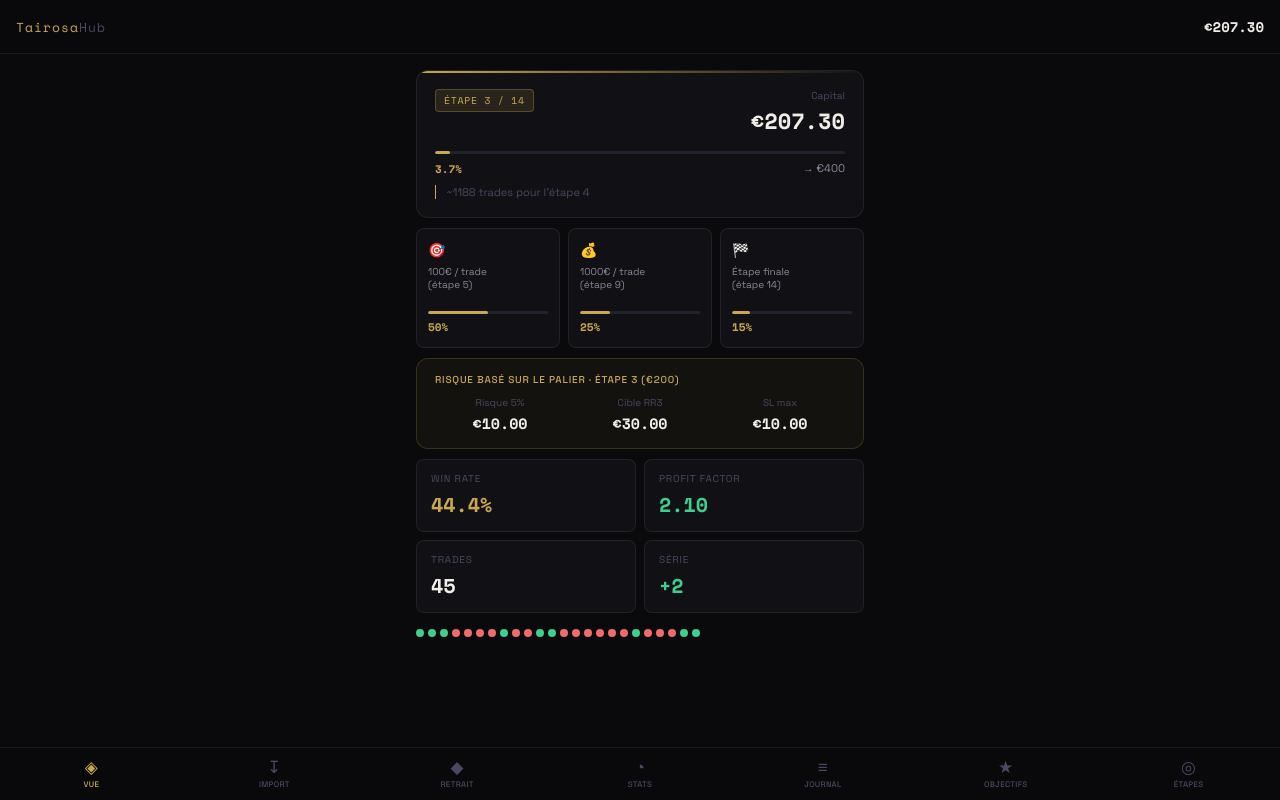
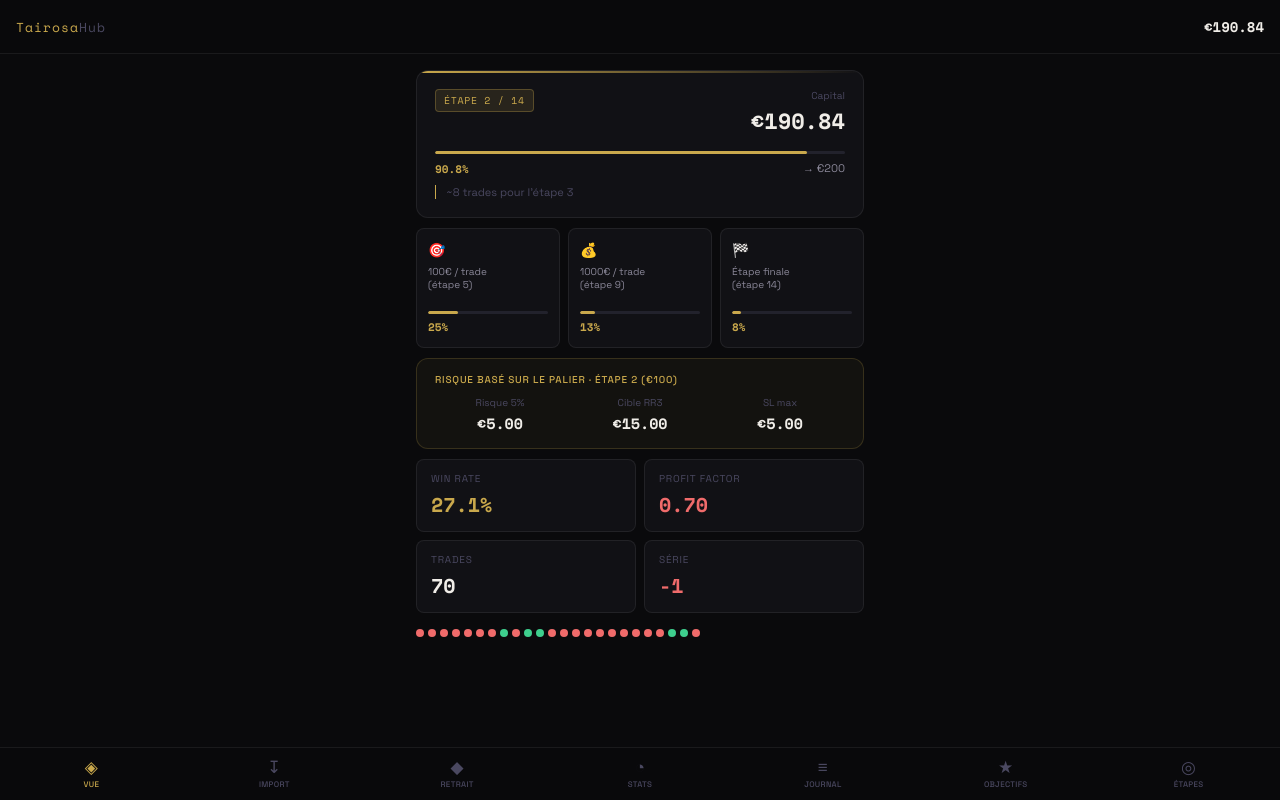
Before and after one commit to TairosaHub/trading-tracker, a plain HTML site: page index.html in a window 1280 px wide. Drawn offline with nearby package versions, Linux system fonts and the light colour scheme.

Commit message:
index.html

```diff
--- a/index.html
+++ b/index.html
@@ -212,6 +212,7 @@
 const GOALS=[
   {id:'piano',    emoji:'🎹', name:'Piano numérique (1ère mensualité)', target:51.25,  note:'Payable en 4× · ~51,25€/mois', monthly:true},
   {id:'style',    emoji:'👕', name:'Vêtements, parfum, style',          target:200,    note:'Renouveler la garde-robe d\'un coup'},
+  {id:'locvoit',  emoji:'🚙', name:'Location voiture (plusieurs jours)', target:600,    note:'Louer une voiture sur quelques jours'},
   {id:'budapest', emoji:'✈️', name:'Voyage à Budapest',                 target:1000,   note:'Vol + séjour'},
   {id:'logement', emoji:'🏠', name:'Logement (emménagement)',           target:1800,   note:'Lille/Roubaix · loyer ~550€ + dépôt + avance + installation'},
   {id:'voiture',  emoji:'🚗', name:'Voiture (Leboncoin)',               target:2000,   note:'Occasion'},
@@ -221,53 +222,78 @@
 /* ═══ INIT — trades réels (avec Position ID pour dédup) ═══ */
 function getDefaultState(){
   const trades=[
-    {id:'p:XAUUSD.I:75305467',result:'loss',pnl:-5.86,pair:'XAUUSD',note:'',date:1781538340000,hUTC:15},
-    {id:'p:NAS100:75305304',result:'win',pnl:10.16,pair:'NAS100',note:'',date:1781539709000,hUTC:16},
-    {id:'p:JP225:75375402',result:'loss',pnl:-2.93,pair:'JP225',note:'',date:1781574013000,hUTC:1},
-    {id:'p:JP225:75375000',result:'win',pnl:0.54,pair:'JP225',note:'',date:1781574591000,hUTC:1},
-    {id:'p:JP225:75374986',result:'win',pnl:0.14,pair:'JP225',note:'',date:1781574595000,hUTC:1},
-    {id:'p:JP225:75374968',result:'win',pnl:0.29,pair:'JP225',note:'',date:1781574602000,hUTC:1},
-    {id:'p:JP225:75376302',result:'win',pnl:2.91,pair:'JP225',note:'',date:1781574817000,hUTC:1},
-    {id:'p:JP225:75376705',result:'win',pnl:1.29,pair:'JP225',note:'',date:1781575228000,hUTC:2},
-    {id:'p:JP225:75376741',result:'win',pnl:1.94,pair:'JP225',note:'',date:1781575285000,hUTC:2},
-    {id:'p:XAUUSD.I:75377309',result:'loss',pnl:-2.81,pair:'XAUUSD',note:'',date:1781575451000,hUTC:2},
-    {id:'p:JP225:75377461',result:'loss',pnl:-2.59,pair:'JP225',note:'',date:1781575569000,hUTC:2},
-    {id:'p:JP225:75377542',result:'loss',pnl:-2.86,pair:'JP225',note:'',date:1781575662000,hUTC:2},
-    {id:'p:GER40:75410239',result:'win',pnl:31.22,pair:'GER40',note:'',date:1781603924000,hUTC:9},
-    {id:'p:XAUUSD.I:75445069',result:'loss',pnl:-3.33,pair:'XAUUSD',note:'',date:1781622716000,hUTC:15},
-    {id:'p:DJ30:75451147',result:'loss',pnl:-2.64,pair:'DJ30',note:'',date:1781625959000,hUTC:16},
-    {id:'p:BTCUSD:75451404',result:'win',pnl:11.64,pair:'BTCUSD',note:'',date:1781625988000,hUTC:16},
-    {id:'p:USWTI:75451411',result:'win',pnl:10.18,pair:'USWTI',note:'',date:1781627827000,hUTC:16},
-    {id:'p:USWTI:75479946',result:'loss',pnl:-4.31,pair:'USWTI',note:'un trade pris a cause de l\'adrealine',date:1781642648000,hUTC:20},
-    {id:'p:USWTI:75480513',result:'loss',pnl:-2.11,pair:'USWTI',note:'pour ratraper le trade precedant',date:1781643262000,hUTC:20},
-    {id:'p:JP225:75519054',result:'loss',pnl:-12.13,pair:'JP225',note:'',date:1781664183000,hUTC:2},
-    {id:'p:JP225:75519298',result:'win',pnl:8.67,pair:'JP225',note:'',date:1781673481000,hUTC:5},
-    {id:'p:JP225:75518789',result:'win',pnl:7.93,pair:'JP225',note:'',date:1781673485000,hUTC:5},
-    {id:'p:GER40:75527910',result:'win',pnl:25.22,pair:'GER40',note:'',date:1781689273000,hUTC:9},
-    {id:'p:XAUUSD.I:75543864',result:'win',pnl:1.38,pair:'XAUUSD',note:'',date:1781690910000,hUTC:10},
-    {id:'p:XAUUSD.I:75545333',result:'loss',pnl:-5.22,pair:'XAUUSD',note:'',date:1781691894000,hUTC:10},
-    {id:'p:NAS100:75573944',result:'loss',pnl:-5.72,pair:'NAS100',note:'',date:1781711376000,hUTC:15},
-    {id:'p:XAUUSD.I:75573542',result:'loss',pnl:-4.14,pair:'XAUUSD',note:'',date:1781711424000,hUTC:15},
-    {id:'p:USWTI:75573566',result:'loss',pnl:-6.92,pair:'USWTI',note:'',date:1781711517000,hUTC:15},
-    {id:'p:DJ30:75573216',result:'win',pnl:10.05,pair:'DJ30',note:'',date:1781713010000,hUTC:16},
-    {id:'p:XAUUSD.I:75609081',result:'loss',pnl:-5.47,pair:'XAUUSD',note:'',date:1781727973000,hUTC:20},
-    {id:'p:BTCUSD:75608673',result:'loss',pnl:-0.26,pair:'BTCUSD',note:'',date:1781728109000,hUTC:20},
-    {id:'p:XAUUSD.I:75609895',result:'win',pnl:0.13,pair:'XAUUSD',note:'',date:1781728278000,hUTC:20},
-    {id:'p:XAUUSD.I:75610068',result:'win',pnl:4.1,pair:'XAUUSD',note:'',date:1781728332000,hUTC:20},
-    {id:'p:XAUUSD.I:75611614',result:'loss',pnl:-3.98,pair:'XAUUSD',note:'',date:1781728630000,hUTC:20},
-    {id:'p:XAUUSD.I:75611784',result:'loss',pnl:-7.38,pair:'XAUUSD',note:'',date:1781728731000,hUTC:20},
-    {id:'p:XAUUSD.I:75629775',result:'loss',pnl:-4.2,pair:'XAUUSD',note:'',date:1781735688000,hUTC:22},
-    {id:'p:JP225:75662256',result:'loss',pnl:-0.05,pair:'JP225',note:'',date:1781745878000,hUTC:1},
-    {id:'p:JP225:75662266',result:'loss',pnl:-0.1,pair:'JP225',note:'',date:1781745880000,hUTC:1},
-    {id:'p:JP225:75662793',result:'loss',pnl:-0.48,pair:'JP225',note:'',date:1781746131000,hUTC:1},
     {id:'p:JP225:75664882',result:'win',pnl:40.4,pair:'JP225',note:'',date:1781767528000,hUTC:7},
     {id:'p:GER40:75698772',result:'loss',pnl:-11.17,pair:'GER40',note:'',date:1781774221000,hUTC:9},
     {id:'p:XAUUSD.I:75704319',result:'loss',pnl:-0.12,pair:'XAUUSD',note:'',date:1781777978000,hUTC:10},
     {id:'p:XAUUSD.I:75704409',result:'loss',pnl:-0.58,pair:'XAUUSD',note:'',date:1781778038000,hUTC:10},
     {id:'p:XAUUSD.I:75704829',result:'win',pnl:7.89,pair:'XAUUSD',note:'',date:1781779596000,hUTC:10},
     {id:'p:XAUUSD.I:75707469',result:'win',pnl:28.58,pair:'XAUUSD',note:'',date:1781780461000,hUTC:11},
+    {id:'p:JP225:75835737',result:'loss',pnl:-0.35,pair:'JP225',note:'',date:1781833938000,hUTC:1},
+    {id:'p:XAUUSD.I:75790015',result:'win',pnl:65.65,pair:'XAUUSD',note:'',date:1781850526000,hUTC:6},
+    {id:'p:XAUUSD.I:75861958',result:'loss',pnl:-0.51,pair:'XAUUSD',note:'',date:1781851410000,hUTC:6},
+    {id:'p:XAUUSD.I:75861982',result:'loss',pnl:-0.14,pair:'XAUUSD',note:'',date:1781851446000,hUTC:6},
+    {id:'p:XAUUSD.I:75862124',result:'loss',pnl:-0.36,pair:'XAUUSD',note:'',date:1781853178000,hUTC:7},
+    {id:'p:XAUUSD.I:75861802',result:'win',pnl:6.08,pair:'XAUUSD',note:'',date:1781854043000,hUTC:7},
+    {id:'p:XAUUSD.I:75867456',result:'loss',pnl:-1.68,pair:'XAUUSD',note:'',date:1781854450000,hUTC:7},
+    {id:'p:XAUUSD.I:75867270',result:'loss',pnl:-0.23,pair:'XAUUSD',note:'',date:1781854452000,hUTC:7},
+    {id:'p:XAUUSD.I:75869073',result:'loss',pnl:-1.24,pair:'XAUUSD',note:'',date:1781855583000,hUTC:7},
+    {id:'p:XAUUSD.I:75868888',result:'win',pnl:4.45,pair:'XAUUSD',note:'',date:1781855644000,hUTC:7},
+    {id:'p:XAUUSD.I:75869629',result:'loss',pnl:-15.19,pair:'XAUUSD',note:'',date:1781855736000,hUTC:7},
+    {id:'p:XAUUSD.I:75869691',result:'loss',pnl:-18.47,pair:'XAUUSD',note:'',date:1781855737000,hUTC:7},
+    {id:'p:XAUUSD.I:75869909',result:'win',pnl:40.76,pair:'XAUUSD',note:'',date:1781855886000,hUTC:7},
+    {id:'p:XAUUSD.I:75870265',result:'win',pnl:0.17,pair:'XAUUSD',note:'',date:1781855956000,hUTC:7},
+    {id:'p:XAUUSD.I:75870353',result:'win',pnl:0.17,pair:'XAUUSD',note:'',date:1781856000000,hUTC:8},
+    {id:'p:XAUUSD.I:75870669',result:'loss',pnl:-11.29,pair:'XAUUSD',note:'',date:1781856247000,hUTC:8},
+    {id:'p:XAUUSD.I:75870859',result:'loss',pnl:-0.89,pair:'XAUUSD',note:'',date:1781856457000,hUTC:8},
+    {id:'p:XAUUSD.I:75871335',result:'loss',pnl:-76.32,pair:'XAUUSD',note:'',date:1781856593000,hUTC:8},
+    {id:'p:XAUUSD.I:75871481',result:'loss',pnl:-7.01,pair:'XAUUSD',note:'',date:1781856625000,hUTC:8},
+    {id:'p:XAUUSD.I:75871685',result:'win',pnl:0.64,pair:'XAUUSD',note:'',date:1781856678000,hUTC:8},
+    {id:'p:XAUUSD.I:75872403',result:'loss',pnl:-49.65,pair:'XAUUSD',note:'',date:1781856942000,hUTC:8},
+    {id:'p:XAUUSD.I:75873196',result:'loss',pnl:-0.23,pair:'XAUUSD',note:'',date:1781857492000,hUTC:8},
+    {id:'p:XAUUSD.I:75873834',result:'win',pnl:28.16,pair:'XAUUSD',note:'',date:1781858044000,hUTC:8},
+    {id:'p:XAUUSD.I:75874730',result:'win',pnl:1.92,pair:'XAUUSD',note:'',date:1781858233000,hUTC:8},
+    {id:'p:XAUUSD.I:75877135',result:'loss',pnl:-2.37,pair:'XAUUSD',note:'',date:1781859477000,hUTC:8},
+    {id:'p:XAUUSD.I:75877589',result:'win',pnl:2.44,pair:'XAUUSD',note:'',date:1781859673000,hUTC:9},
+    {id:'p:XAUUSD.I:75878034',result:'loss',pnl:-12.6,pair:'XAUUSD',note:'',date:1781859727000,hUTC:9},
+    {id:'p:XAUUSD.I:75878426',result:'loss',pnl:-0.27,pair:'XAUUSD',note:'',date:1781859841000,hUTC:9},
+    {id:'p:XAUUSD.I:75879510',result:'loss',pnl:-4.46,pair:'XAUUSD',note:'',date:1781860125000,hUTC:9},
+    {id:'p:XAUUSD.I:75879773',result:'win',pnl:0.46,pair:'XAUUSD',note:'',date:1781860260000,hUTC:9},
+    {id:'p:XAUUSD.I:75880228',result:'loss',pnl:-1.15,pair:'XAUUSD',note:'',date:1781860401000,hUTC:9},
+    {id:'p:GER40:75880542',result:'loss',pnl:-14.12,pair:'GER40',note:'',date:1781860638000,hUTC:9},
+    {id:'p:XAUUSD.I:75884369',result:'loss',pnl:-11.01,pair:'XAUUSD',note:'',date:1781863435000,hUTC:10},
+    {id:'p:XAUUSD.I:75890679',result:'loss',pnl:-0.94,pair:'XAUUSD',note:'',date:1781866089000,hUTC:10},
+    {id:'p:XAUUSD.I:75891642',result:'loss',pnl:-0.49,pair:'XAUUSD',note:'',date:1781866514000,hUTC:10},
+    {id:'p:XAUUSD.I:75892050',result:'loss',pnl:-0.49,pair:'XAUUSD',note:'',date:1781866783000,hUTC:10},
+    {id:'p:XAUUSD.I:75892779',result:'loss',pnl:-4.72,pair:'XAUUSD',note:'',date:1781867027000,hUTC:11},
+    {id:'p:XAUUSD.I:75892862',result:'loss',pnl:-0.49,pair:'XAUUSD',note:'',date:1781867061000,hUTC:11},
+    {id:'p:XAUUSD.I:75892942',result:'loss',pnl:-2.32,pair:'XAUUSD',note:'',date:1781867109000,hUTC:11},
+    {id:'p:XAUUSD.I:75893023',result:'loss',pnl:-0.36,pair:'XAUUSD',note:'',date:1781867164000,hUTC:11},
+    {id:'p:XAUUSD.I:75893370',result:'loss',pnl:-0.88,pair:'XAUUSD',note:'',date:1781867220000,hUTC:11},
+    {id:'p:XAUUSD.I:75893508',result:'loss',pnl:-0.23,pair:'XAUUSD',note:'',date:1781867244000,hUTC:11},
+    {id:'p:XAUUSD.I:75893586',result:'loss',pnl:-2.5,pair:'XAUUSD',note:'',date:1781867422000,hUTC:11},
+    {id:'p:XAUUSD.I:75894120',result:'loss',pnl:-0.12,pair:'XAUUSD',note:'',date:1781867694000,hUTC:11},
+    {id:'p:XAUUSD.I:75893916',result:'loss',pnl:-0.55,pair:'XAUUSD',note:'',date:1781867719000,hUTC:11},
+    {id:'p:XAUUSD.I:75893793',result:'loss',pnl:-0.91,pair:'XAUUSD',note:'',date:1781867721000,hUTC:11},
+    {id:'p:XAUUSD.I:75893763',result:'loss',pnl:-1.15,pair:'XAUUSD',note:'',date:1781867727000,hUTC:11},
+    {id:'p:XAUUSD.I:75895761',result:'win',pnl:0.64,pair:'XAUUSD',note:'',date:1781868614000,hUTC:11},
+    {id:'p:XAUUSD.I:75895808',result:'loss',pnl:-0.09,pair:'XAUUSD',note:'',date:1781868638000,hUTC:11},
+    {id:'p:XAUUSD.I:75895842',result:'win',pnl:1.45,pair:'XAUUSD',note:'',date:1781868695000,hUTC:11},
+    {id:'p:XAUUSD.I:75895988',result:'win',pnl:2.87,pair:'XAUUSD',note:'',date:1781868775000,hUTC:11},
+    {id:'p:XAUUSD.I:75896125',result:'loss',pnl:-0.36,pair:'XAUUSD',note:'',date:1781868841000,hUTC:11},
+    {id:'p:XAUUSD.I:75896244',result:'loss',pnl:-0.31,pair:'XAUUSD',note:'',date:1781868955000,hUTC:11},
+    {id:'p:XAUUSD.I:75896358',result:'loss',pnl:-1.32,pair:'XAUUSD',note:'',date:1781869002000,hUTC:11},
+    {id:'p:XAUUSD.I:75896455',result:'loss',pnl:-4.02,pair:'XAUUSD',note:'',date:1781869189000,hUTC:11},
+    {id:'p:XAUUSD.I:75896609',result:'loss',pnl:-0.93,pair:'XAUUSD',note:'',date:1781869297000,hUTC:11},
+    {id:'p:XAUUSD.I:75896724',result:'loss',pnl:-0.36,pair:'XAUUSD',note:'',date:1781869522000,hUTC:11},
+    {id:'p:XAUUSD.I:75896863',result:'loss',pnl:-2.28,pair:'XAUUSD',note:'',date:1781869576000,hUTC:11},
+    {id:'p:XAUUSD.I:75896893',result:'loss',pnl:-12.05,pair:'XAUUSD',note:'',date:1781869768000,hUTC:11},
+    {id:'p:USWTI:75897505',result:'loss',pnl:-7.33,pair:'USWTI',note:'',date:1781870336000,hUTC:11},
+    {id:'p:USWTI:75897651',result:'loss',pnl:-44.29,pair:'USWTI',note:'',date:1781881257000,hUTC:15},
+    {id:'p:BTCUSD:75972343',result:'win',pnl:1.85,pair:'BTCUSD',note:'',date:1781927038000,hUTC:3},
+    {id:'p:BTCUSD:75975823',result:'win',pnl:2.16,pair:'BTCUSD',note:'',date:1781953342000,hUTC:11},
+    {id:'p:BTCUSD:76009383',result:'loss',pnl:-5.74,pair:'BTCUSD',note:'',date:1782038059000,hUTC:10},
   ];
-  return {trades, withdrawals:[], deposits:[{amount:50,note:'Dépôt initial',date:1781481600000}, {amount:50,note:'16/06/2026 (Acompte Salaire)',date:1781638165242}], start:1781481600000};
+  return {trades, withdrawals:[], deposits:[{amount:50,note:'Dépôt initial',date:1781481600000}, {amount:50,note:'Acompte salaire (16/06)',date:1781638165242}, {amount:186.72,note:'Ajout perso (30/06)',date:1782000000000}, {amount:4.02,note:'Ajustement transferts internes',date:1782000001000}], start:1781481600000};
 }
 function getState(){const s=ld('th_fp_v4',null);return s||getDefaultState();}
 function saveState(s){sv('th_fp_v4',s);}
@@ -445,19 +471,24 @@
   const totalWd=(s.withdrawals||[]).reduce((a,w)=>a+w.amount,0);
   const netProfit=cap-totalDep+totalWd;
   let status,title,amount=null,desc;
-  if(si+1<CFG.withdrawFromStep){
-    status='Phase de construction';title='Pas encore le moment';
-    desc=`Tu es à l'étape ${si+1}. Avant l'étape ${CFG.withdrawFromStep} (capital ${fmt(STEPS[CFG.withdrawFromStep-1],0)}), les montants sont petits — retirer ralentirait beaucoup ta croissance. On laisse composer. Premier retrait possible à l'étape ${CFG.withdrawFromStep}.`;
+  if(netProfit<=0){
+    status='Rien à retirer pour l\'instant';title='Pas encore de profit';
+    desc=`Ton trading n'a pas encore généré de gain (profit actuel : ${netProfit>=0?'+':''}${netProfit.toFixed(2)}€). Retirer maintenant reviendrait à reprendre l'argent que tu as toi-même déposé — ça n'a aucun intérêt. Le but est de retirer les <b>gains</b> du trading, jamais ton capital de départ. Reviens ici quand ton trading sera en profit.`;
+  }else if(si+1<CFG.withdrawFromStep){
+    status='Phase de construction';title='Laisse composer';
+    desc=`Tu as ${fmt(netProfit)} de profit, bien joué. Mais avant l'étape ${CFG.withdrawFromStep} (capital ${fmt(STEPS[CFG.withdrawFromStep-1],0)}), les montants sont petits — laisser ce profit composer accélère beaucoup ta croissance. Premier retrait conseillé à partir de l'étape ${CFG.withdrawFromStep}.`;
   }else{
-    const stepCap=STEPS[si],prevCap=STEPS[si-1],stepGain=stepCap-prevCap,available=stepGain*CFG.withdrawRate,surplus=cap-stepCap;
-    if(surplus<stepCap*0.15){status=`Étape ${si+1} en cours`;title='Bientôt disponible';amount=available;desc=`Tu viens d'atteindre l'étape ${si+1}. Une fois stabilisé au-dessus de ${fmt(stepCap,0)}, tu pourras retirer ~${fmt(available)} (20% du gain de l'étape). Le reste continue de composer.`;}
-    else{status=`Étape ${si+1} consolidée`;title='Tu peux te récompenser';amount=available;desc=`Tu es bien installé à l'étape ${si+1}. Tu peux retirer ~${fmt(available)} (20% du gain de l'étape) sans casser ta progression.`;}
+    // À partir de l'étape 4 : on peut retirer une partie du PROFIT (jamais le capital déposé)
+    const suggested=netProfit*CFG.withdrawRate;
+    amount=suggested;
+    status=`Étape ${si+1} · profit disponible`;title='Tu peux te récompenser';
+    desc=`Ton trading a généré ${fmt(netProfit)} de profit. Tu peux en retirer environ ${fmt(suggested)} (20%) pour te faire plaisir — le reste continue de travailler et de composer. Tu retires tes gains, jamais ton capital de départ.`;
   }
   let milestones='';
   for(let i=CFG.withdrawFromStep-1;i<STEPS.length;i++){
     const stepCap=STEPS[i],prevCap=STEPS[i-1],gain=stepCap-prevCap,wdAmount=gain*CFG.withdrawRate;
     const reached=cap>=stepCap,isNext=!reached&&curStep(cap)>=i-1;
-    milestones+=`<div class="wd-milestone"><div class="wd-ms-dot ${reached?'done':isNext?'next':'future'}">${reached?'✓':i+1}</div><div class="wd-ms-info"><div class="wd-ms-name">Étape ${i+1} · ${fmt(stepCap,0)}</div><div class="wd-ms-sub">${reached?'Retrait débloqué':'À atteindre'}</div></div><div class="wd-ms-amount">~${fmt(wdAmount,0)}</div></div>`;
+    milestones+=`<div class="wd-milestone"><div class="wd-ms-dot ${reached?'done':isNext?'next':'future'}">${reached?'✓':i+1}</div><div class="wd-ms-info"><div class="wd-ms-name">Étape ${i+1} · ${fmt(stepCap,0)}</div><div class="wd-ms-sub">${reached?'Palier atteint':'À atteindre'}</div></div><div class="wd-ms-amount">~${fmt(wdAmount,0)}</div></div>`;
   }
   document.getElementById('withdraw-body').innerHTML=`
   <div class="wd-hero">
@@ -470,7 +501,7 @@
     <div class="sm"><div class="sm-lbl">Déposé</div><div class="sm-val" style="color:var(--blue)">${fmt(totalDep,0)}</div></div>
     <div class="sm"><div class="sm-lbl">Retiré</div><div class="sm-val" style="color:var(--green)">${fmt(totalWd,0)}</div></div>
   </div>
-  <div class="wd-next"><div class="wd-next-hdr">Paliers de retrait (20% du gain par étape)</div>${milestones}</div>
+  <div class="wd-next"><div class="wd-next-hdr">Repère : récompense indicative par étape (20% du gain), à prendre sur tes profits réels</div>${milestones}</div>
   <div class="fsec">Enregistrer un retrait</div>
   <div class="fcard">
     <label>Montant retiré (€)</label>
@@ -495,21 +526,21 @@
   const netProfit=cap-totalDep+totalWd;
 
   const cards=GOALS.map(g=>{
-    // Seuil de retrait sécurisé : capital permettant de retirer l'objectif SANS repasser sous le palier actuel
-    const seuilSecu=STEPS[si]+g.target;
-    // Progression vers ce seuil (en partant du palier actuel)
-    const base=STEPS[si];
-    const pct=Math.min(100,Math.max(0,((cap-base)/(seuilSecu-base))*100));
-    const resteAvantSecu=Math.max(0,seuilSecu-cap);
-    const pretSecu=cap>=seuilSecu;            // on peut retirer en restant à l'étape
+    // Les objectifs se financent avec le PROFIT du trading, pas avec l'argent déposé.
+    const pct=Math.min(100,Math.max(0,(netProfit/g.target)*100));
+    const reste=g.target-netProfit;        // ce qu'il reste à générer en profit
+    const atteint=netProfit>=g.target;
 
     let statusLine,statusColor,barColor,badge;
-    if(pretSecu){
+    if(atteint){
       barColor='var(--green)';statusColor='var(--green)';badge=' ✓';
-      statusLine=`✓ C'est le moment ! Tu peux retirer ${fmt(g.target)} et rester confortablement à l'étape ${si+1}. Capital après retrait : ~${fmt(cap-g.target,0)}.`;
+      statusLine=`✓ Atteint ! Ton trading a généré ${fmt(netProfit)} de profit, assez pour t'offrir ça. Si tu retires, ton capital de trading baissera d'autant — à toi de voir.`;
+    }else if(netProfit<0){
+      barColor='var(--red)';statusColor='var(--text2)';badge='';
+      statusLine=`Ton trading est en perte de ${fmt(Math.abs(netProfit))} pour l'instant. Il faut d'abord revenir à l'équilibre, puis générer ${fmt(g.target)} de profit pour t'offrir ça.`;
     }else{
       barColor='var(--gold)';statusColor='var(--text2)';badge='';
-      statusLine=`Encore ${fmt(resteAvantSecu)} de capital pour pouvoir retirer ${fmt(g.target)} en toute sécurité (cible ~${fmt(seuilSecu,0)}).`;
+      statusLine=`Encore ${fmt(reste)} de profit de trading à générer pour t'offrir ça.`;
     }
 
     return `
@@ -532,7 +563,7 @@
       </div>
       <div style="display:flex;justify-content:space-between;font-size:11px;margin-bottom:10px">
         <span style="font-family:var(--mono);font-weight:700;color:${barColor}">${pct.toFixed(0)}%${badge}</span>
-        <span style="color:var(--text2)">cible retrait ~${fmt(seuilSecu,0)}</span>
+        <span style="color:var(--text2)">${fmt(Math.max(0,Math.min(netProfit,g.target)))} / ${fmt(g.target)} profit</span>
       </div>
       <div style="font-size:12px;line-height:1.4;color:${statusColor};padding:10px 12px;background:var(--bg2);border-radius:var(--rs)">${statusLine}</div>
     </div>`;
@@ -541,7 +572,8 @@
   document.getElementById('goals-body').innerHTML=`
   <div class="fsec">Mes objectifs</div>
   <div style="font-size:12px;color:var(--text2);line-height:1.5;margin-bottom:14px">
-    Profit net disponible : <b style="color:${netProfit>=0?'var(--green)':'var(--red)'}">${netProfit>=0?'+':''}${netProfit.toFixed(2)}€</b> · Capital actuel : <b>${fmt(cap)}</b>
+    Profit de trading généré : <b style="color:${netProfit>=0?'var(--green)':'var(--red)'}">${netProfit>=0?'+':''}${netProfit.toFixed(2)}€</b><br>
+    <span style="font-size:11px;color:var(--text3)">Les objectifs se financent avec ce que ton trading <b>rapporte</b>, pas avec l'argent que tu déposes. Déposer 400€ ne fait pas avancer un objectif — seuls tes gains comptent.</span>
   </div>
   ${cards}
   <div class="fcard" style="border-color:rgba(91,141,238,0.2)">
```
